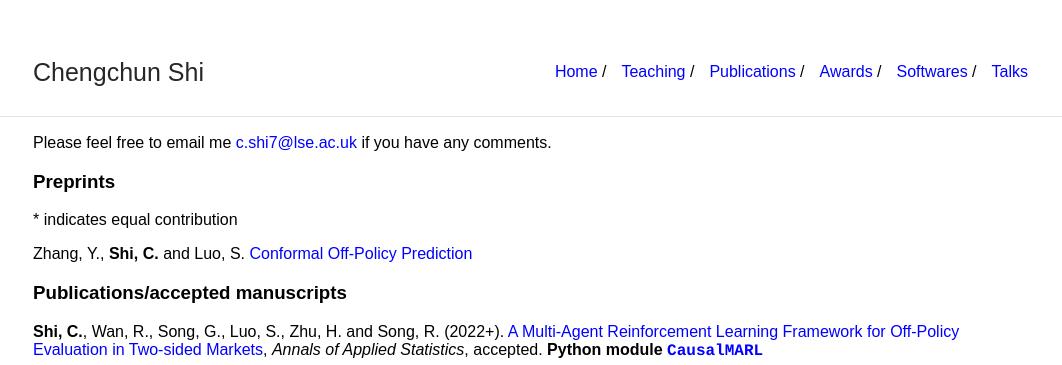
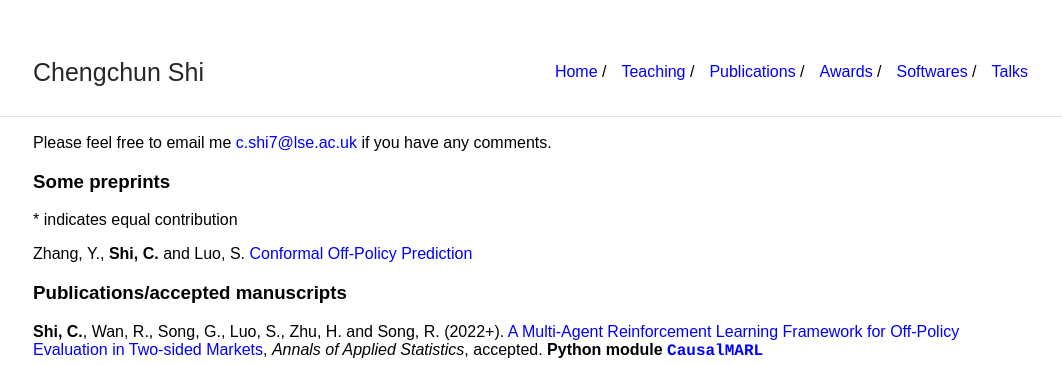
Before and after one commit to callmespring/callmespring.github.io, a Jekyll site: the page built from publication.md, in a window 1280 px wide. Shown: the top 365 px of the page, without its empty margins (107-1169 px from the left). Built offline with Jekyll 4.4.1, drawn with Linux system fonts in a browser that asks for light colours.

Commit message:
Update publication.md

```diff
--- a/publication.md
+++ b/publication.md
@@ -7,7 +7,7 @@ title: Publication
 
 Please feel free to email me <c.shi7@lse.ac.uk> if you have any comments.
 
-### Preprints
+### Some preprints
 
 \* indicates equal contribution
 
```
